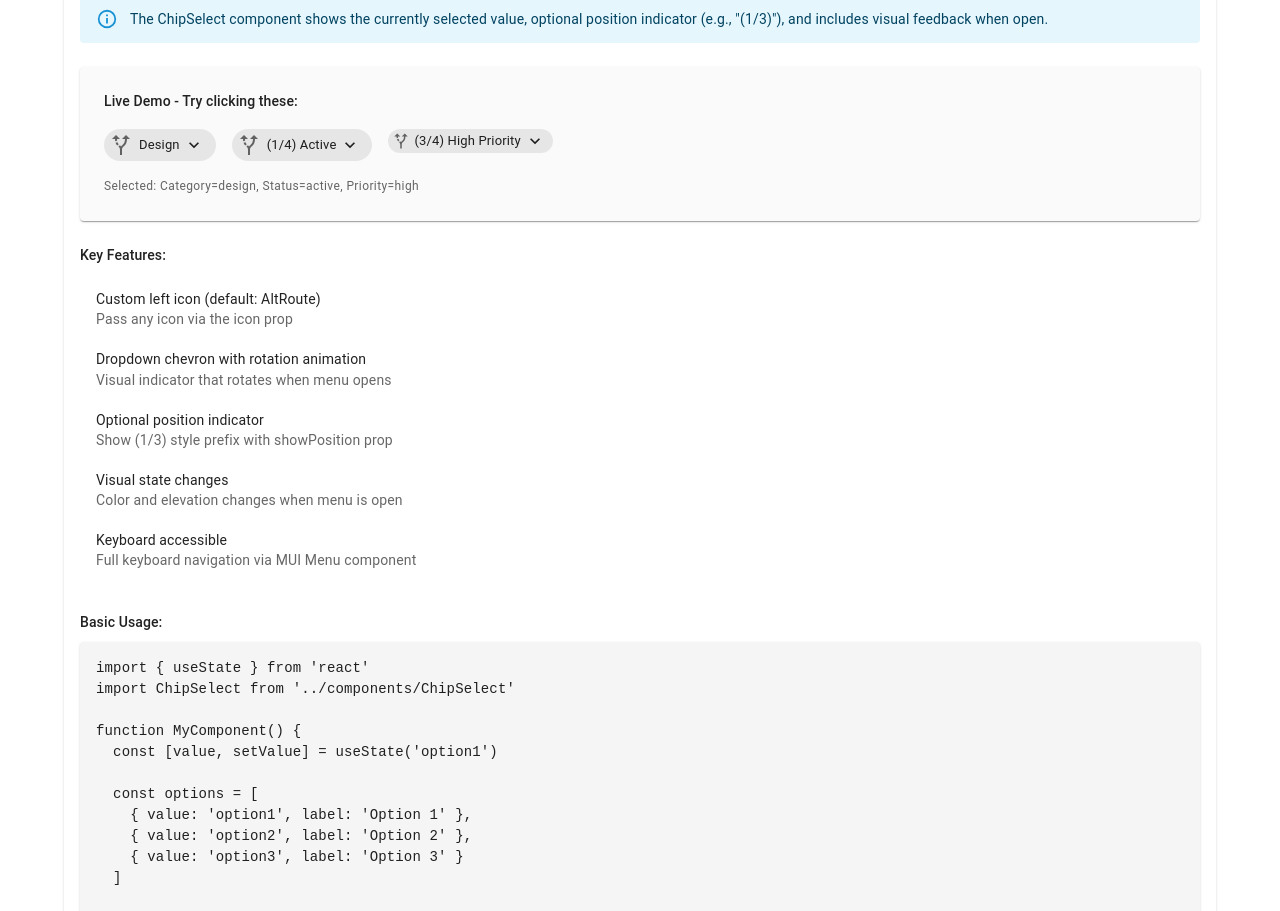
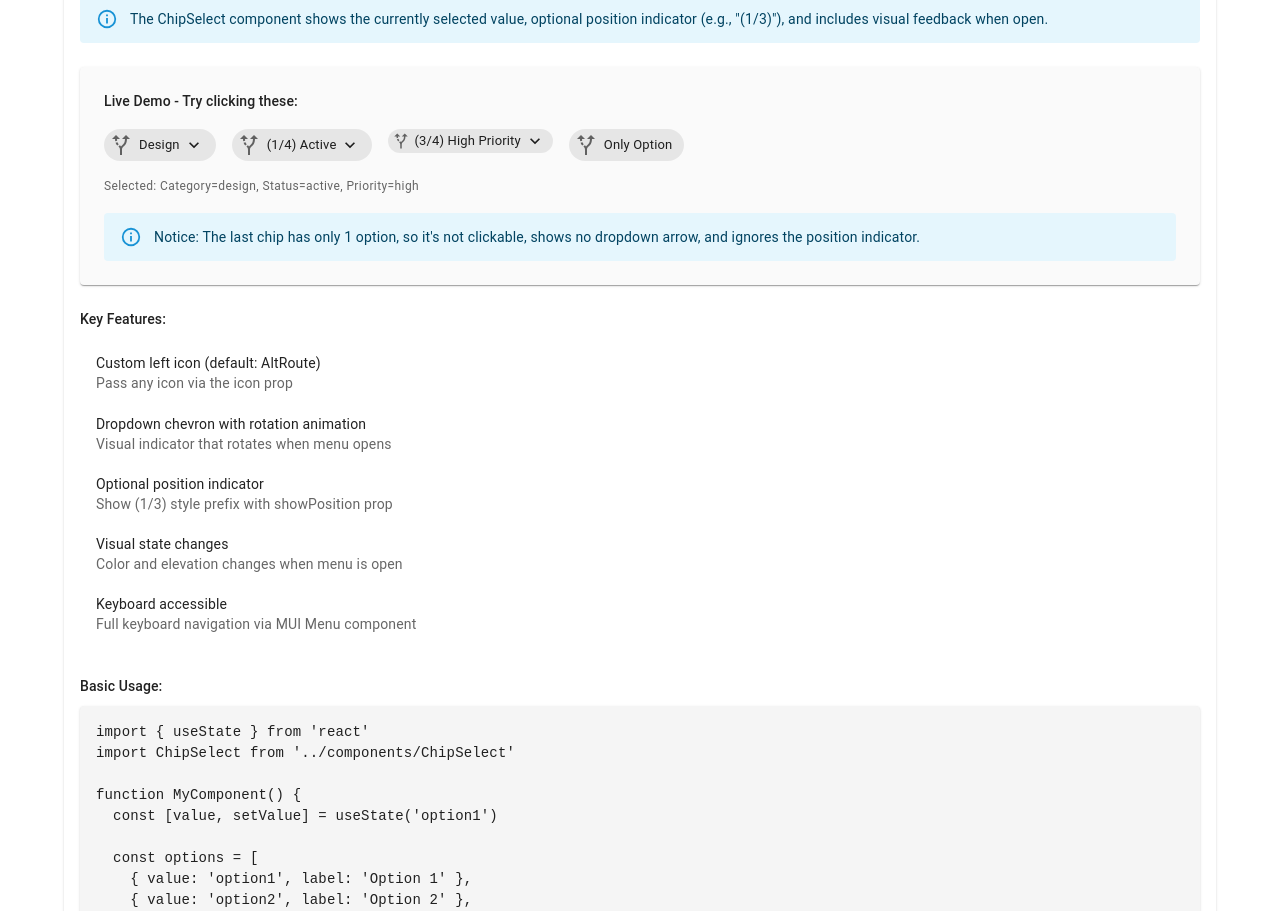
Before and after one commit to voski/layout-mui, a React (Vite) app: page /layout-mui/docs in a window 1280 px wide. Shown: the part 3340-4251 px from the top of the page. Built offline with nearby package versions, Linux system fonts and the light colour scheme.

Commit message:
Handle single-option case in ChipSelect (not clickable, no arrow, no position)

```diff
--- a/src/components/ChipSelect.jsx
+++ b/src/components/ChipSelect.jsx
@@ -28,6 +28,9 @@ function ChipSelect({
     handleClose()
   }
 
+  // Check if there's only one option (not clickable in this case)
+  const isSingleOption = options.length <= 1
+
   // Find current selection
   const selectedIndex = options.findIndex(opt => opt.value === value)
   const selectedOption = options[selectedIndex]
@@ -38,7 +41,8 @@ function ChipSelect({
       return label
     }
 
-    if (showPosition) {
+    // Only show position if multiple options AND showPosition=true
+    if (showPosition && !isSingleOption) {
       return `(${selectedIndex + 1}/${options.length}) ${selectedOption.label}`
     }
 
@@ -54,6 +58,7 @@ function ChipSelect({
         label={
           <Box sx={{ display: 'flex', alignItems: 'center', gap: 0.5 }}>
             <span>{chipLabel}</span>
+            {!isSingleOption && (
               <ExpandMore
                 fontSize="small"
                 sx={{
@@ -61,17 +66,18 @@ function ChipSelect({
                   transition: 'transform 0.2s'
                 }}
               />
+            )}
           </Box>
         }
-        onClick={handleOpen}
-        clickable
+        onClick={isSingleOption ? undefined : handleOpen}
+        clickable={!isSingleOption}
         color={open ? 'primary' : 'default'}
         size={size}
         sx={{
           boxShadow: open ? 2 : 0,
           transition: 'all 0.2s',
           '&:hover': {
-            boxShadow: 1
+            boxShadow: isSingleOption ? 0 : 1
           },
           ...otherProps.sx
         }}
--- a/src/pages/Docs.jsx
+++ b/src/pages/Docs.jsx
@@ -40,6 +40,7 @@ function Docs() {
   const [category, setCategory] = useState('design')
   const [status, setStatus] = useState('active')
   const [priority, setPriority] = useState('high')
+  const [singleValue, setSingleValue] = useState('only-option')
 
   const categoryOptions = [
     { value: 'design', label: 'Design' },
@@ -59,6 +60,10 @@ function Docs() {
     { value: 'medium', label: 'Medium Priority' },
     { value: 'high', label: 'High Priority' },
     { value: 'urgent', label: 'Urgent' }
+  ]
+
+  const singleOption = [
+    { value: 'only-option', label: 'Only Option' }
   ]
 
   const codeExample = (code) => (
@@ -517,10 +522,19 @@ const bottomElement = (
                     showPosition
                     size="small"
                   />
+                  <ChipSelect
+                    options={singleOption}
+                    value={singleValue}
+                    onChange={setSingleValue}
+                    showPosition
+                  />
                 </Box>
                 <Typography variant="caption" color="text.secondary" sx={{ mt: 2, display: 'block' }}>
                   Selected: Category={category}, Status={status}, Priority={priority}
                 </Typography>
+                <Alert severity="info" sx={{ mt: 2 }}>
+                  Notice: The last chip has only 1 option, so it&apos;s not clickable, shows no dropdown arrow, and ignores the position indicator.
+                </Alert>
               </Paper>
 
               {/* Features */}
```
Lines whose indentation alone changed are shown as unchanged.
